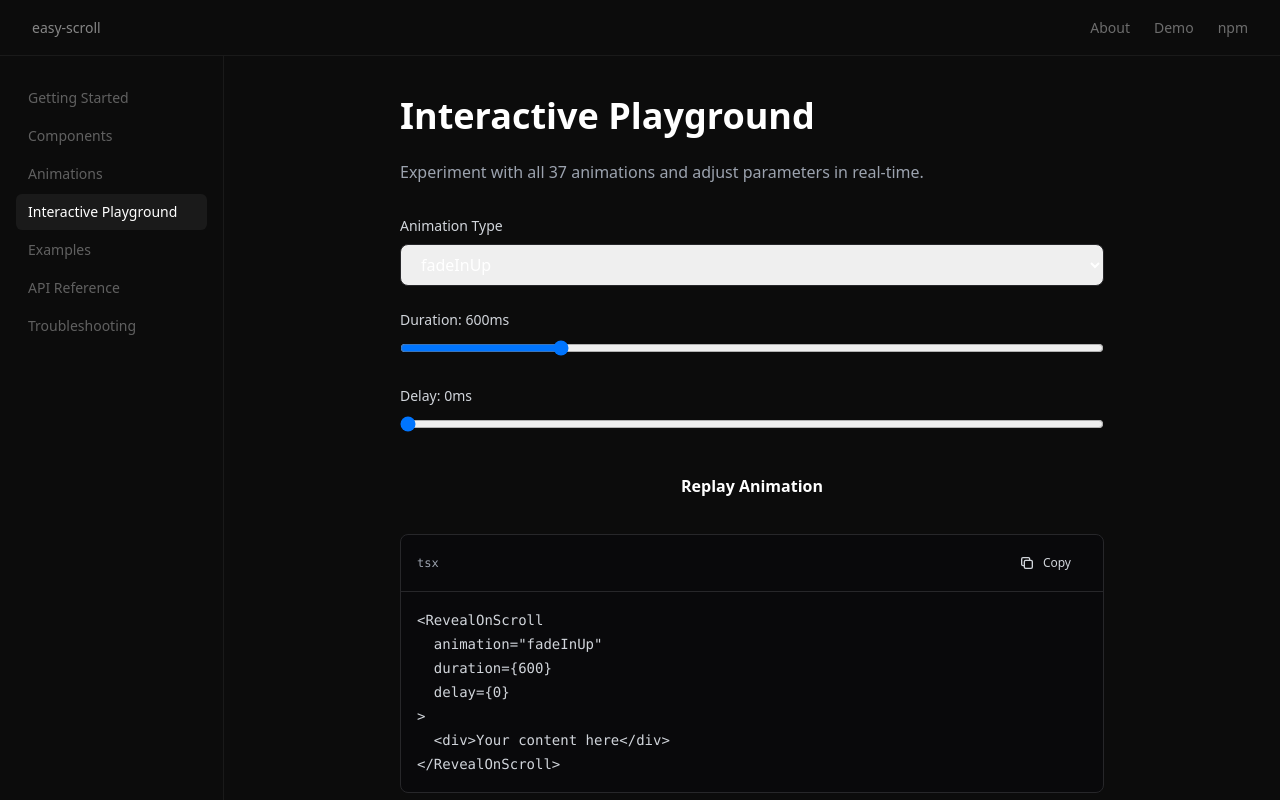
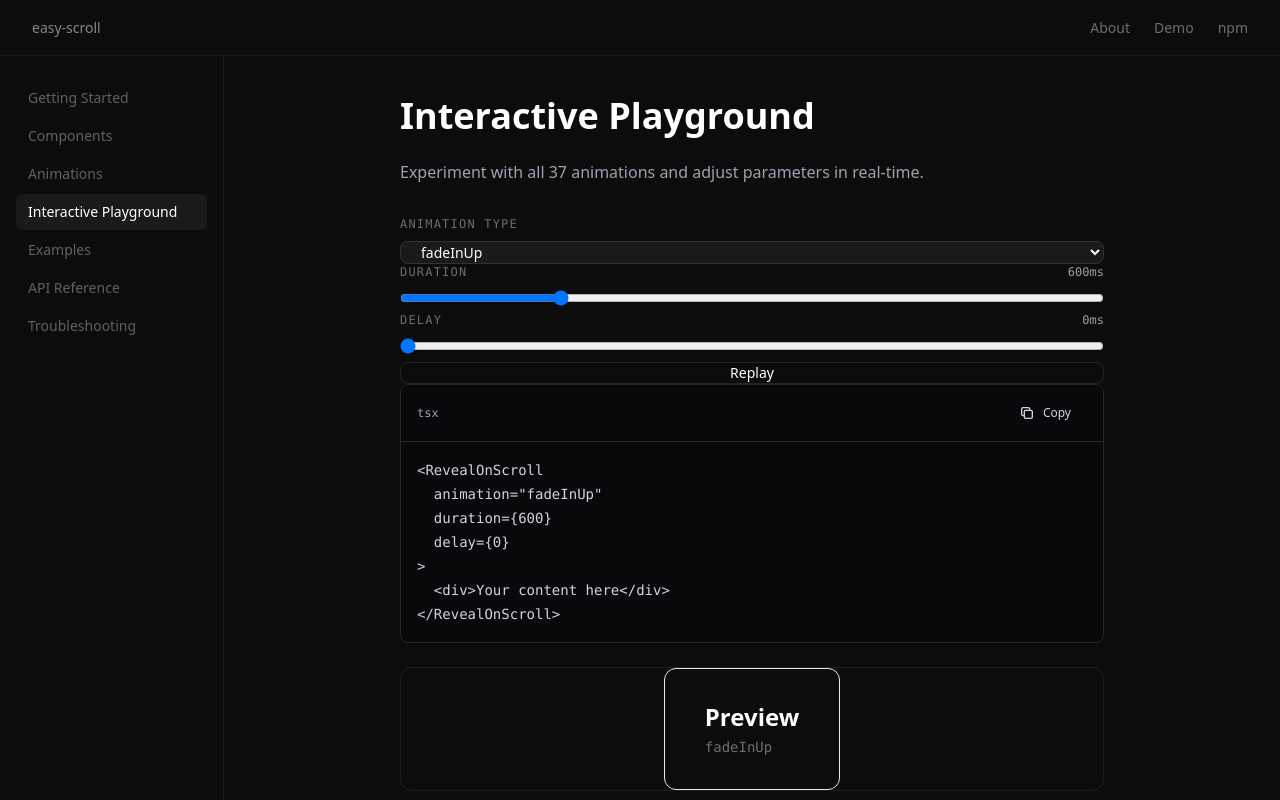
Before and after one commit to Chemmangat/easy-scroll, a Next.js app: page /easy-scroll/docs in a window 1280 px wide. Both pictures are taken after a click on the button "Interactive Playground". Built offline with nearby package versions, Linux system fonts and the light colour scheme.

Commit message:
chore: ui fix

```diff
--- a/src/components/InteractiveDemo.tsx
+++ b/src/components/InteractiveDemo.tsx
@@ -36,18 +36,19 @@ export function InteractiveDemo() {
   return (
     <div className="grid lg:grid-cols-2 gap-6">
       {/* Controls */}
-      <div className="space-y-6">
+      <div className="space-y-5">
         <div>
-          <label className="block text-sm font-medium text-gray-300 mb-2">
+          <label className="block text-xs font-mono text-white/40 uppercase tracking-widest mb-2">
             Animation Type
           </label>
           <select
             value={animation}
             onChange={(e) => setAnimation(e.target.value as AnimationType)}
-            className="w-full px-4 py-2 bg-zinc-900 border border-zinc-800 rounded-lg text-white focus:border-purple-500 focus:outline-none"
+            style={{ colorScheme: 'dark' }}
+            className="w-full px-4 py-2.5 bg-[#1a1a1a] border border-white/[0.1] rounded-lg text-white text-sm focus:border-white/30 focus:outline-none appearance-none cursor-pointer"
           >
             {animations.map((anim) => (
-              <option key={anim} value={anim}>
+              <option key={anim} value={anim} style={{ background: '#1a1a1a', color: '#fff' }}>
                 {anim}
               </option>
             ))}
@@ -55,9 +56,10 @@ export function InteractiveDemo() {
         </div>
 
         <div>
-          <label className="block text-sm font-medium text-gray-300 mb-2">
-            Duration: {duration}ms
-          </label>
+          <div className="flex items-center justify-between mb-2">
+            <label className="text-xs font-mono text-white/40 uppercase tracking-widest">Duration</label>
+            <span className="text-xs font-mono text-white/60">{duration}ms</span>
+          </div>
           <input
             type="range"
             min="200"
@@ -65,14 +67,15 @@ export function InteractiveDemo() {
             step="100"
             value={duration}
             onChange={(e) => setDuration(Number(e.target.value))}
-            className="w-full"
+            className="w-full h-1 bg-white/10 rounded-full appearance-none cursor-pointer [&::-webkit-slider-thumb]:appearance-none [&::-webkit-slider-thumb]:w-3.5 [&::-webkit-slider-thumb]:h-3.5 [&::-webkit-slider-thumb]:rounded-full [&::-webkit-slider-thumb]:bg-white [&::-webkit-slider-thumb]:cursor-pointer [&::-moz-range-thumb]:w-3.5 [&::-moz-range-thumb]:h-3.5 [&::-moz-range-thumb]:rounded-full [&::-moz-range-thumb]:bg-white [&::-moz-range-thumb]:border-0"
           />
         </div>
 
         <div>
-          <label className="block text-sm font-medium text-gray-300 mb-2">
-            Delay: {delay}ms
-          </label>
+          <div className="flex items-center justify-between mb-2">
+            <label className="text-xs font-mono text-white/40 uppercase tracking-widest">Delay</label>
+            <span className="text-xs font-mono text-white/60">{delay}ms</span>
+          </div>
           <input
             type="range"
             min="0"
@@ -80,33 +83,31 @@ export function InteractiveDemo() {
             step="50"
             value={delay}
             onChange={(e) => setDelay(Number(e.target.value))}
-            className="w-full"
+            className="w-full h-1 bg-white/10 rounded-full appearance-none cursor-pointer [&::-webkit-slider-thumb]:appearance-none [&::-webkit-slider-thumb]:w-3.5 [&::-webkit-slider-thumb]:h-3.5 [&::-webkit-slider-thumb]:rounded-full [&::-webkit-slider-thumb]:bg-white [&::-webkit-slider-thumb]:cursor-pointer [&::-moz-range-thumb]:w-3.5 [&::-moz-range-thumb]:h-3.5 [&::-moz-range-thumb]:rounded-full [&::-moz-range-thumb]:bg-white [&::-moz-range-thumb]:border-0"
           />
         </div>
 
         <button
           onClick={replay}
-          className="w-full px-6 py-3 bg-purple-600 hover:bg-purple-500 rounded-lg text-white font-semibold transition-colors"
+          className="w-full px-6 py-2.5 bg-white/[0.07] hover:bg-white/[0.12] border border-white/[0.1] rounded-lg text-white text-sm font-medium transition-colors"
         >
-          Replay Animation
+          Replay
         </button>
 
         <CodeBlock code={code} />
       </div>
 
       {/* Preview */}
-      <div className="bg-gradient-to-br from-zinc-900 to-zinc-950 border border-zinc-800 rounded-xl p-8 flex items-center justify-center min-h-[400px]">
+      <div className="bg-[#111] border border-white/[0.08] rounded-xl flex items-center justify-center min-h-[380px]">
         <RevealOnScroll
           key={key}
           animation={animation}
           duration={duration}
           delay={delay}
         >
-          <div className="bg-gradient-to-r from-blue-500 via-purple-500 to-pink-500 rounded-2xl p-8 shadow-2xl">
-            <div className="text-white text-center">
-              <div className="text-3xl font-bold mb-2">Preview</div>
-              <div className="text-sm opacity-90">{animation}</div>
-            </div>
+          <div className="border border-white/[0.12] rounded-xl px-10 py-8 text-center bg-white/[0.03]">
+            <div className="text-2xl font-bold text-white mb-1">Preview</div>
+            <div className="text-sm text-white/40 font-mono">{animation}</div>
           </div>
         </RevealOnScroll>
       </div>
```
